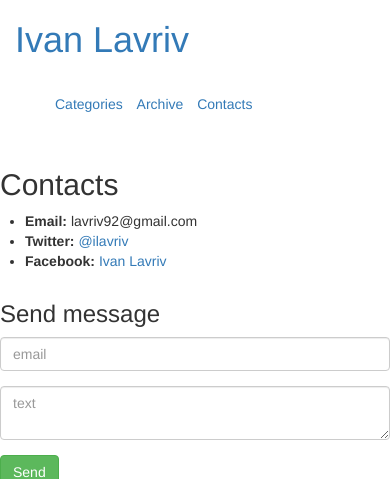
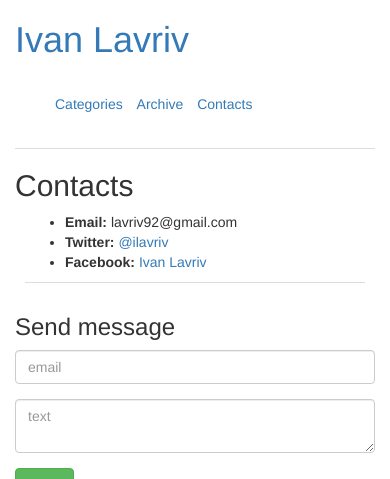
Before and after one commit to lavriv92/blog_f, a Flask app: page /contacts/ in a window 390 px wide. Shown: the top 479 px of the page. Run offline with Flask 2, Linux system fonts and the light colour scheme; some libraries are stand-ins or nearby versions.

Commit message:
Fixed styles in contact page

```diff
--- a/application/static/css/style.css
+++ b/application/static/css/style.css
@@ -4,3 +4,16 @@ menu li{
 	margin-right: 10px;
 	line-height: 60px;
 }
+
+header {
+	border-bottom: 1px solid #ddd;
+}
+
+footer {
+	border-top: 1px solid #ddd;
+}
+
+#contacts {
+	border-bottom: 1px solid #ddd;
+	margin: 10px;
+}
--- a/application/templates/base.html
+++ b/application/templates/base.html
@@ -16,7 +16,7 @@
 				<div class="col-md-4">
 					<menu>
 						<li><a href="{{ url_for('categories') }}">Categories</a></li>
-						<li><a href="/archive">Archive</a></li>
+						<li><a href="{{ url_for('archive') }}">Archive</a></li>
 						<li><a href="{{ url_for('contacts') }}">Contacts</a></li>
 					</menu>
 				</div>
@@ -24,7 +24,7 @@
 	  </header>
 	  <div class="row" style="height: 500px" id="main">
 	    <div class="col-md-8">
-				<div class="row">
+				<div>
 				{% block main %}
 				{% endblock %}
 				</div>
@@ -32,7 +32,9 @@
 	    <div class="col-md-4">
 				<div class="row">
 					<h3>About me</h3>
+					<img class="img-responsive" src="https://pbs.twimg.com/profile_images/378800000301995171/53bf8dfed1e5d04161a6995758aa12e0_bigger.jpeg" />
 					<p><i>Developer, teacher, blogger</i></p>
+					<p><i>From Lviv, Ukraine</i></p>
 				</div>
 				<div class="row">
 					<h3>Links:</h3>
--- a/application/templates/core/contacts.html
+++ b/application/templates/core/contacts.html
@@ -8,9 +8,11 @@
 		<li><strong>Twitter:</strong> <a href="https://twitter.com/ilavriv" target="_blank">@ilavriv</a></li>
 		<li><strong>Facebook:</strong> <a href="https://www.facebook.com/ivan.lavriv" target="_blank">Ivan Lavriv</a></li>
 	</ul>
+	<p></p>
 </div>
 <div class="row">
-	<div class="col-md-6">
+	<div class="col-md-3"></div>
+	<div class="col-md-6" id="contact-form">
 		<h3>Send message</h3>
 		<form method="post">
 			{{ form.csrf_token }}
--- a/application/views.py
+++ b/application/views.py
@@ -14,7 +14,6 @@ def index():
     return render_template('core/index.html', **context)
 
 
-@app.route('/contacts', methods=['POST', 'GET'])
 @app.route('/contacts/', methods=['GET', 'POST'])
 def contacts():
     form = ContactForm()
@@ -27,13 +26,11 @@ def contacts():
     return render_template('core/contacts.html', **context)
 
 
-@app.route('/categories')
 @app.route('/categories/')
 def categories():
     return render_template('core/index.html')
 
 
-@app.route('/archive')
 @app.route('/archive/')
 def archive():
     return render_template('core/index.html')
```
